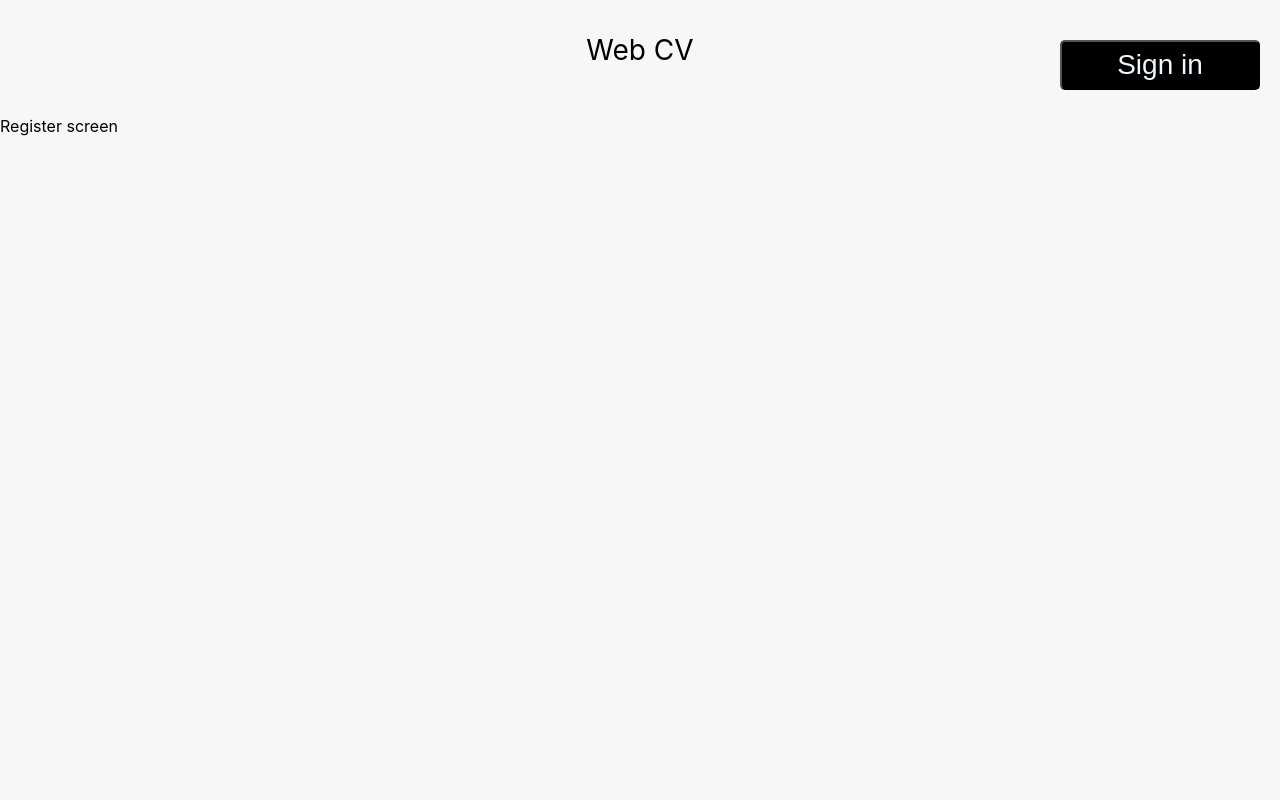
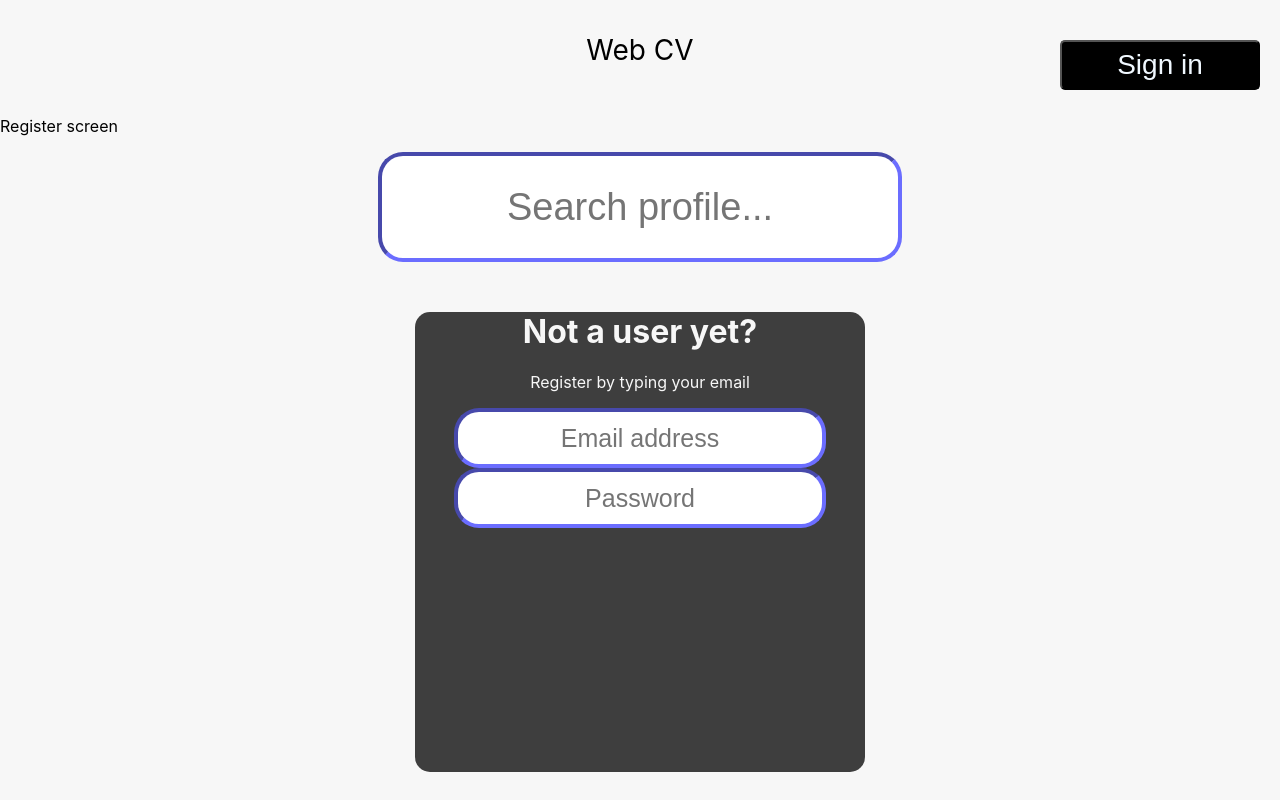
Before and after one commit to Toni-Henriksson/webcv, a React (Create React App) app: page /register in a window 1280 px wide. Built offline with nearby package versions, Linux system fonts and the light colour scheme; no server answers.

Commit message:
some skeletonwork

```diff
--- a/src/backend/firebase-utility.js
+++ b/src/backend/firebase-utility.js
@@ -1,9 +1,5 @@
-import React, { useState } from "react";
+import { auth } from './firebase-config';
 
-const [registerEmail, setRegisterEmail] = useState("");
-const [registerPassword, setRegisterPassword] = useState("");
-const [loginEmail, setLoginEmail] = useState("");
-const [loginPassword, SetLoginPassword] = useState("");
 
 export const register = async () => {
 
--- a/src/components/MainRegisterModule.js
+++ b/src/components/MainRegisterModule.js
@@ -1,8 +1,13 @@
-import {React} from "react";
+import {React, useState} from "react";
 import '../css/mainmodule.css';
+import { register } from '../backend/firebase-utility';
+
 
 
 const MainRegisterModule = () => {
+    const [registerEmail, setRegisterEmail] = useState("");
+    const [registerPassword, setRegisterPassword] = useState("");
+
     return (
         <div className="container">
             <div>
@@ -11,7 +16,8 @@ const MainRegisterModule = () => {
             <div className="register-container">
                 <h1>Not a user yet?</h1>
                 <p>Register by typing your email</p>
-                <input className="registerEmailInput" placeholder="email address"></input>
+                <input className="registerEmailInput" placeholder="Email address" onChange={(event) => {setRegisterEmail(event.target.value)}}></input>
+                <input className="registerEmailInput" placeholder="Password" onChange={(event) => {setRegisterPassword(event.target.value)}}></input>
             </div>
         </div>
     );
--- a/src/css/mainmodule.css
+++ b/src/css/mainmodule.css
@@ -21,6 +21,7 @@
     text-align: center;
     background-color: #000000BF;
     border-radius: 15px;
+    color: #f7f7f7;
 }
 .registerEmailInput{
     width: 80%;
--- a/src/screens/Login.js
+++ b/src/screens/Login.js
@@ -2,9 +2,12 @@ import {React, useState} from "react";
 import '../css/login.css';
 import NavigationBar from '../components/NavigationBar';
 import { useNavigate } from "react-router-dom";
+import { login, logout } from '../backend/firebase-utility';
 
 const Login = () => {
     let navigate = useNavigate();
+    const [loginEmail, setLoginEmail] = useState("");
+    const [loginPassword, SetLoginPassword] = useState("");
 
     // Will confirm is user is valid and authorized to log in ---> navigate to profile
     const [userAuth, setUserAuth] = useState(true);
--- a/src/screens/Register.js
+++ b/src/screens/Register.js
@@ -1,13 +1,14 @@
 import {React} from "react";
 import '../css/home.css';
 import NavigationBar from '../components/NavigationBar';
-
+import MainRegisterModule from '../components/MainRegisterModule';
 const Register = () => {
     return (
         <>
         <NavigationBar></NavigationBar>
         <div>
             <p>Register screen</p>
+            <MainRegisterModule></MainRegisterModule>
         </div>
       </>
     );
```
